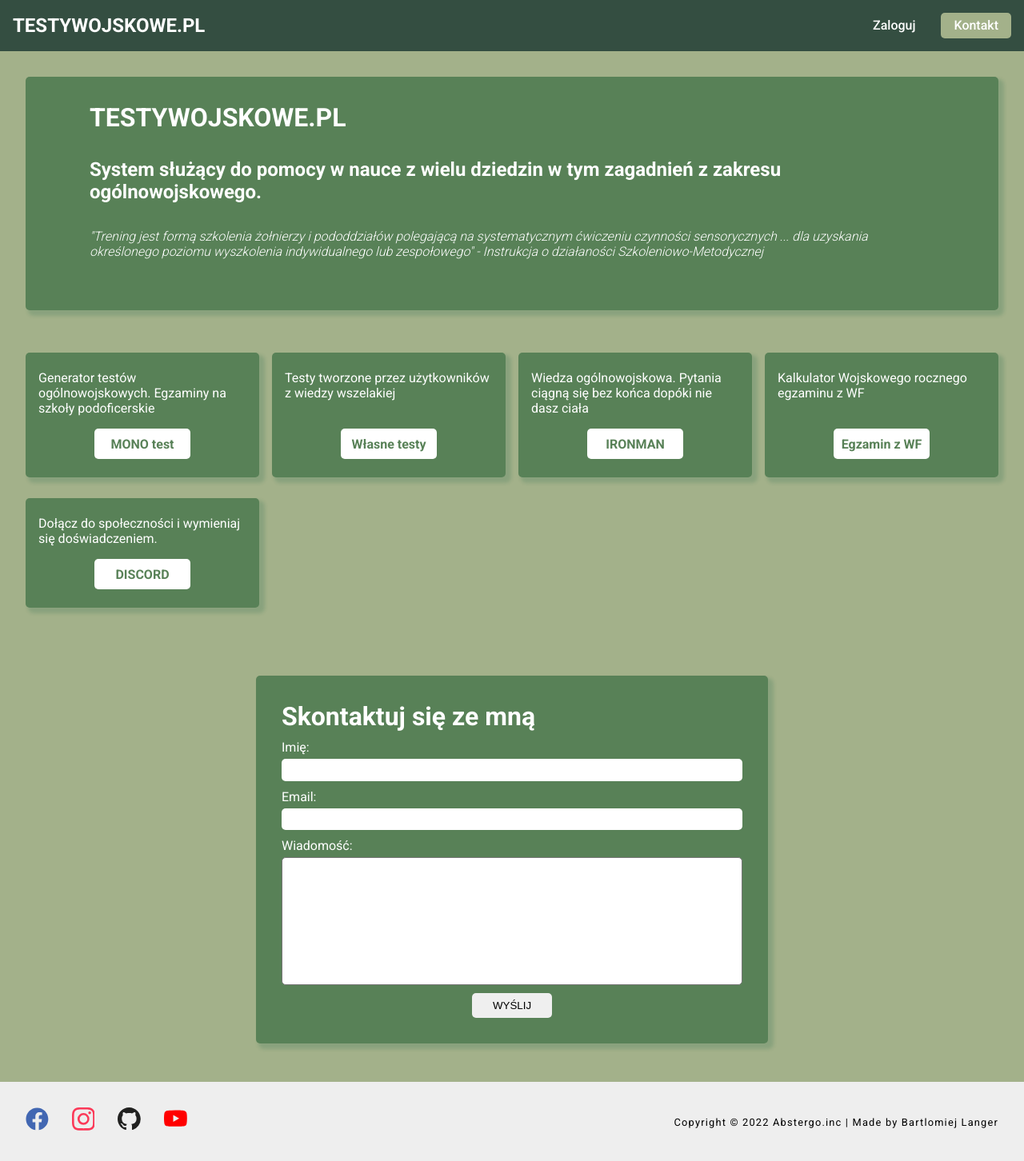
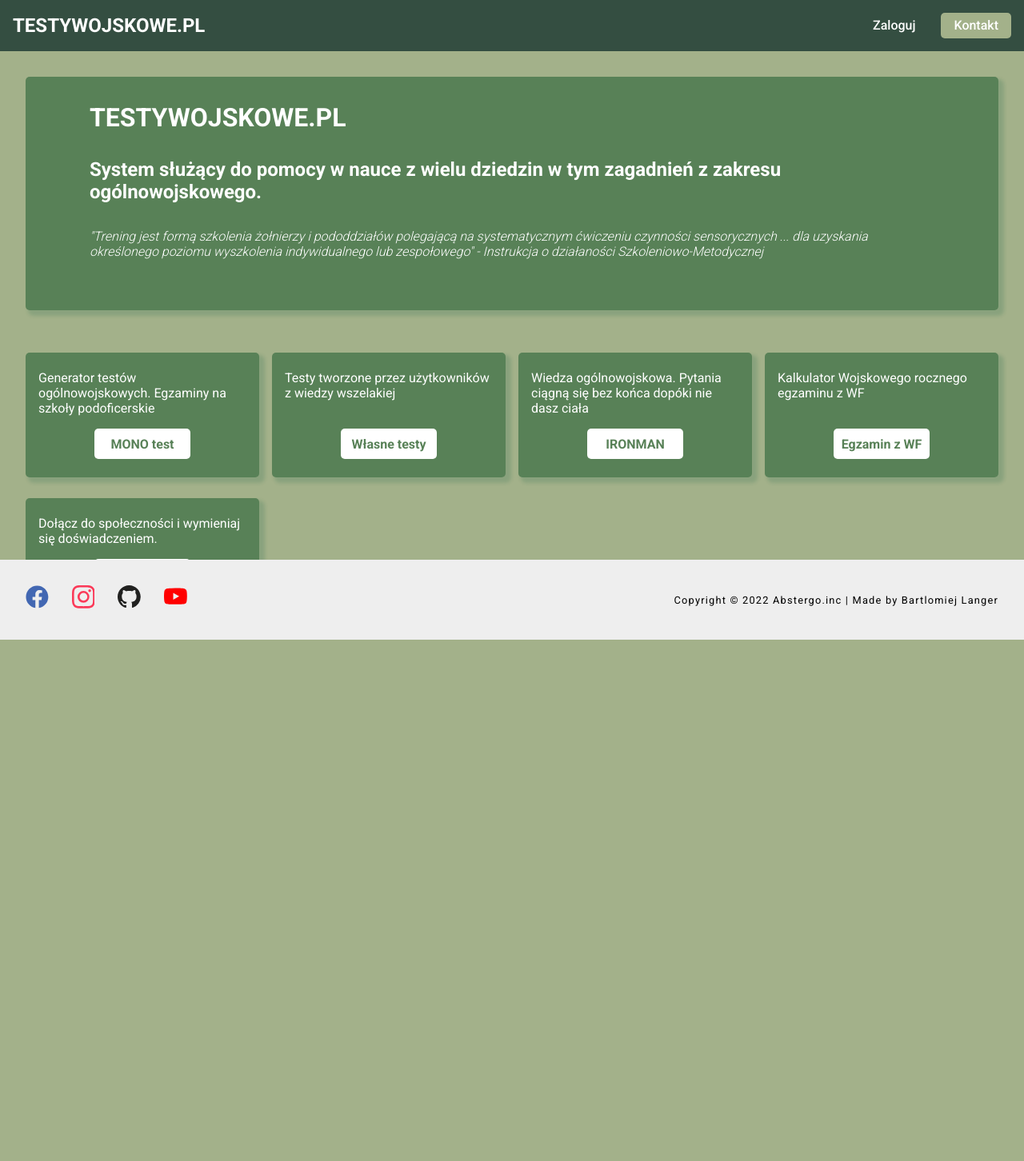
Before and after one commit to CalvinLanger/MilitaryTest, a React (Create React App) app: page / in a window 1280 px wide. Shown: the whole page at 80% size. After the commit the page ends 800 px from the top, so only its background shows below. Built offline with nearby package versions, Linux system fonts and the light colour scheme.

Commit message:
Added contact form by button switching

```diff
--- a/src/App.css
+++ b/src/App.css
@@ -112,7 +112,7 @@ body{
 
 .contact-form input{
   border: none;
-  padding: .4rem;
+  padding: .5rem;
   border-radius: 5px;
 }
 
@@ -183,6 +183,9 @@ body{
 
 /* FOOTER */
 .footer{
+  position: absolute;
+  bottom: 0;
+  width: 100%;
   display: flex;
   justify-content: space-between;
   align-items: center;
--- a/src/App.js
+++ b/src/App.js
@@ -1,54 +1,27 @@
+import React, { useState } from 'react';
+
 import './App.css';
 import Navbar from './components/Navbar';
-import TestCard from './components/TestCard';
 import Footer from './components/Footer';
 import SupportMe from './components/SupportMe';
 import Contact from './components/Contact';
+import MainPage from './components/MainPage';
 
-
-function toLogin() {
-  alert('Login');
-}
-
-function toContact() {
-  alert('hello world');
-}
 
 
 function App() {
+
+  const [activeWindow, setActiveWindow] = useState('MainPage');
+
   return (
     <div className="App">
-      <Navbar contact={toContact} login={toLogin} />
-      <div className='container'>
-        <div className='news-box'>
-          <h1>
-            TESTYWOJSKOWE.PL
-          </h1>
-          <h2>
-            System służący do pomocy w nauce z wielu dziedzin w tym zagadnień z zakresu ogólnowojskowego.
-          </h2>
-          <p>
-            "Trening jest formą szkolenia żołnierzy i pododdziałów polegającą na systematycznym ćwiczeniu czynności sensorycznych ... dla uzyskania określonego poziomu wyszkolenia indywidualnego lub zespołowego" - Instrukcja o działaności Szkoleniowo-Metodycznej
-          </p>
-        </div>
-        <TestCard
-          title="MONO test"
-          description="Generator testów ogólnowojskowych. Egzaminy na szkoły podoficerskie"
-        />
-        <TestCard
-          title="Własne testy"
-          description='Testy tworzone przez użytkowników z wiedzy wszelakiej' />
-        <TestCard
-          title="IRONMAN"
-          description='Wiedza ogólnowojskowa. Pytania ciągną się bez końca dopóki nie dasz ciała' />
-        <TestCard
-          title="Egzamin z WF"
-          description='Kalkulator Wojskowego rocznego egzaminu z WF' />
-        <TestCard
-          title="DISCORD"
-          description='Dołącz do społeczności i wymieniaj się doświadczeniem.' />
-      </div>
-      <Contact />
+      <Navbar
+        contact={() => { setActiveWindow('ContactPage'); }}
+        login={() => { setActiveWindow('LoginPage'); }}
+        mainPage={() => { setActiveWindow('MainPage'); }}
+      />
+      {activeWindow === 'MainPage' && <MainPage />}
+      {activeWindow === 'ContactPage' && <Contact />}
       <SupportMe />
       <Footer />
     </div>
--- /dev/null
+++ b/src/components/MainPage.js
@@ -0,0 +1,39 @@
+import React from 'react';
+
+import TestCard from '../components/TestCard';
+
+function MainPage() {
+    return (
+        <div className='container'>
+            <div className='news-box'>
+                <h1>
+                    TESTYWOJSKOWE.PL
+                </h1>
+                <h2>
+                    System służący do pomocy w nauce z wielu dziedzin w tym zagadnień z zakresu ogólnowojskowego.
+                </h2>
+                <p>
+                    "Trening jest formą szkolenia żołnierzy i pododdziałów polegającą na systematycznym ćwiczeniu czynności sensorycznych ... dla uzyskania określonego poziomu wyszkolenia indywidualnego lub zespołowego" - Instrukcja o działaności Szkoleniowo-Metodycznej
+                </p>
+            </div>
+            <TestCard
+                title="MONO test"
+                description="Generator testów ogólnowojskowych. Egzaminy na szkoły podoficerskie"
+            />
+            <TestCard
+                title="Własne testy"
+                description='Testy tworzone przez użytkowników z wiedzy wszelakiej' />
+            <TestCard
+                title="IRONMAN"
+                description='Wiedza ogólnowojskowa. Pytania ciągną się bez końca dopóki nie dasz ciała' />
+            <TestCard
+                title="Egzamin z WF"
+                description='Kalkulator Wojskowego rocznego egzaminu z WF' />
+            <TestCard
+                title="DISCORD"
+                description='Dołącz do społeczności i wymieniaj się doświadczeniem.' />
+        </div>
+    );
+}
+
+export default MainPage;
--- a/src/components/Navbar.js
+++ b/src/components/Navbar.js
@@ -5,7 +5,7 @@ import { FaBars } from 'react-icons/fa';
 function Navbar(props) {
     return (
         <div className='nav-bar'>
-            <div className='navbar-logo'>
+            <div className='navbar-logo' onClick={props.mainPage}>
                 TESTYWOJSKOWE.PL
             </div>
             <div className='navbar-menu'>
```
